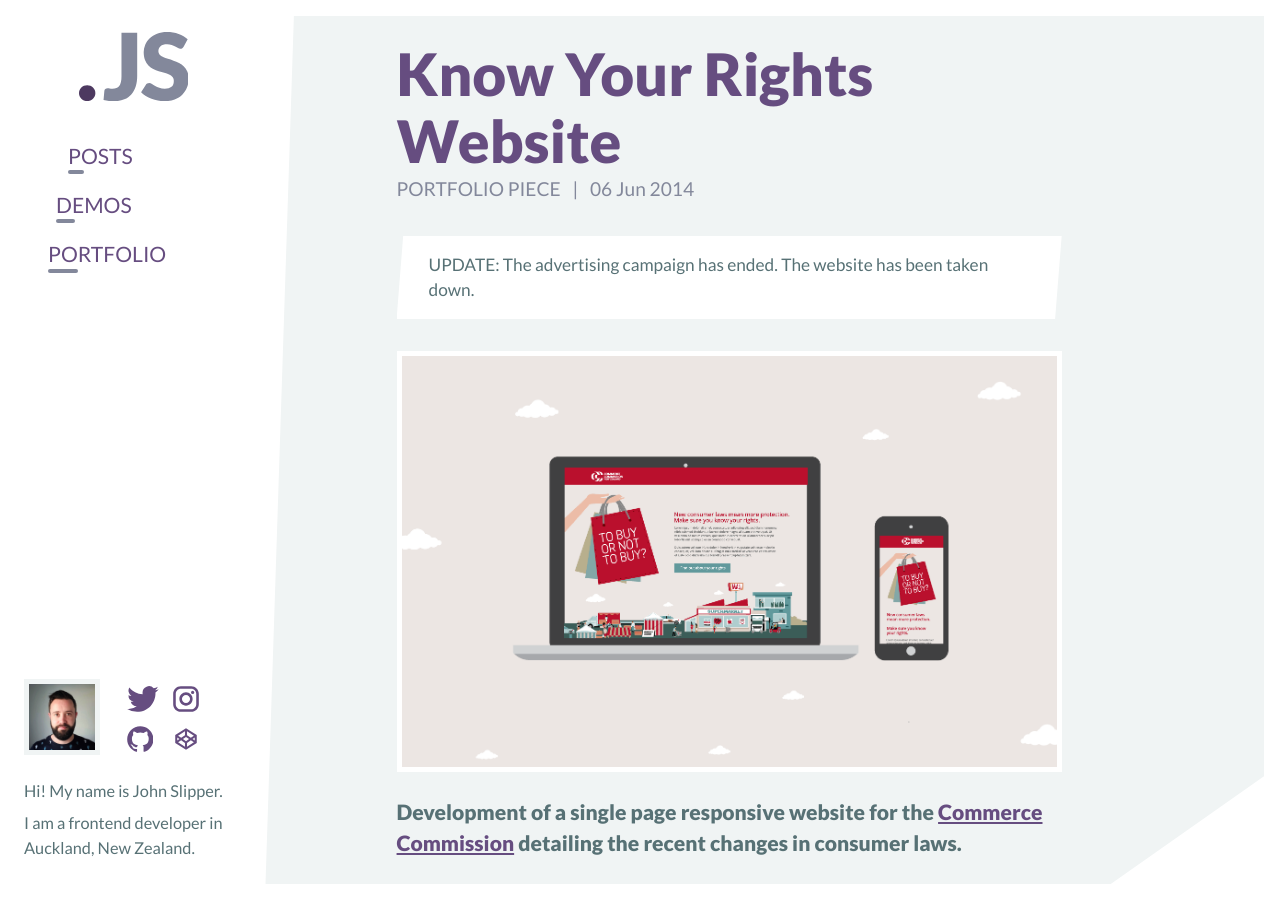
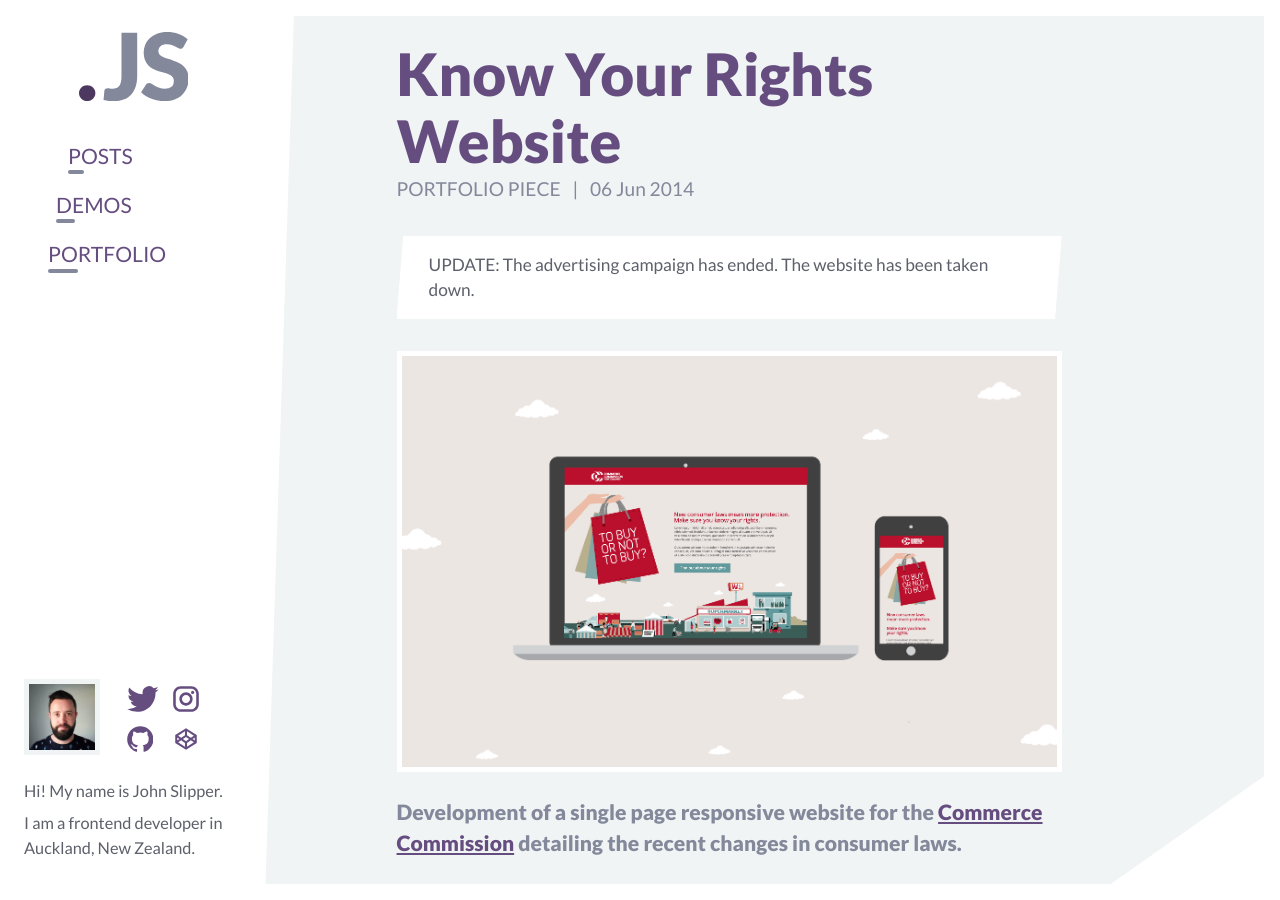
Before and after one commit to johnslipper/johnslipper.github.io, a Jekyll site: the page built from _posts/2014-06-06-know-your-rights-website.markdown, in a window 1280 px wide and 900 px high. Built offline with Jekyll 4.4.1, drawn with Linux system fonts in a browser that asks for light colours.

Commit message:
Body copy colour change

```diff
--- a/_sass/_palettes.scss
+++ b/_sass/_palettes.scss
@@ -31,7 +31,8 @@
         lightest: hsl(270, 25%, 100%)
     ),
     second: (
-        dark: hsl(227.5, 10.7%, 56.1%)
+        dark: hsl(227.5, 10.7%, 56.1%),
+        darkest: hsl(226.2, 6.5%, 39%)
     ),
     neutral: (
         darkest: hsl(188, 15%, 20%),
--- a/_sass/_variables.scss
+++ b/_sass/_variables.scss
@@ -13,7 +13,7 @@
 
 :root {
     /* Body */
-    @include defineColorVariable(--body-color, neutral, mediumDark);
+    @include defineColorVariable(--body-color, second, darkest);
     @include defineColorVariable(--body-background-color, neutral, lightest);
     --body-font-size: 1.2rem;
     --body-font-weight: 400;
--- a/_sass/components/_post.scss
+++ b/_sass/components/_post.scss
@@ -33,6 +33,7 @@
         p:first-of-type {
             font-size: 1.1em;
             font-weight: bold;
+            color: var(--category-color);
         }
     }
 
```
